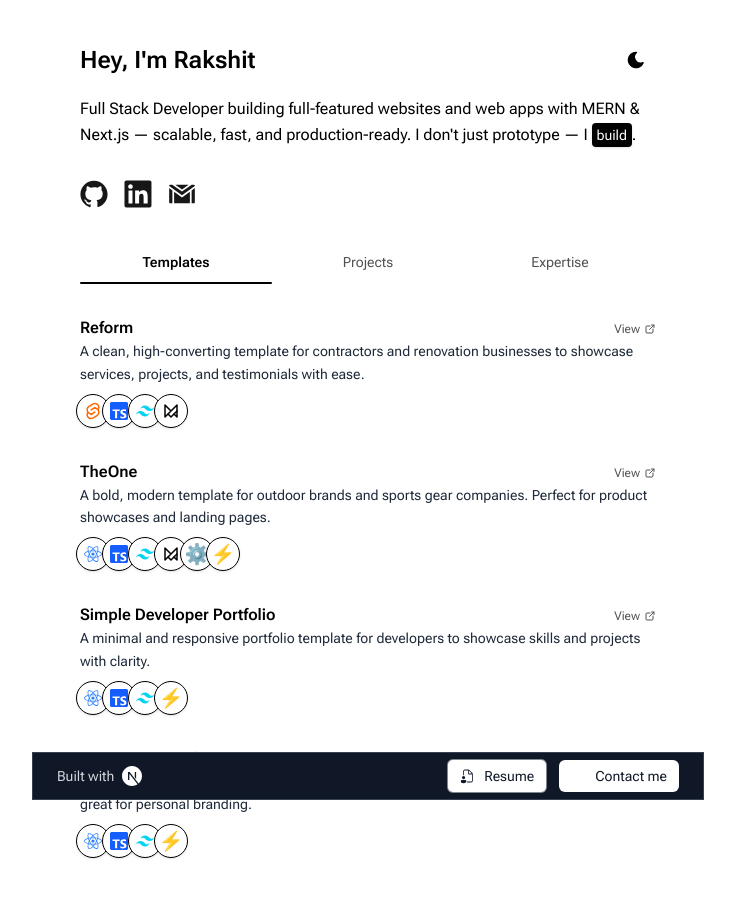
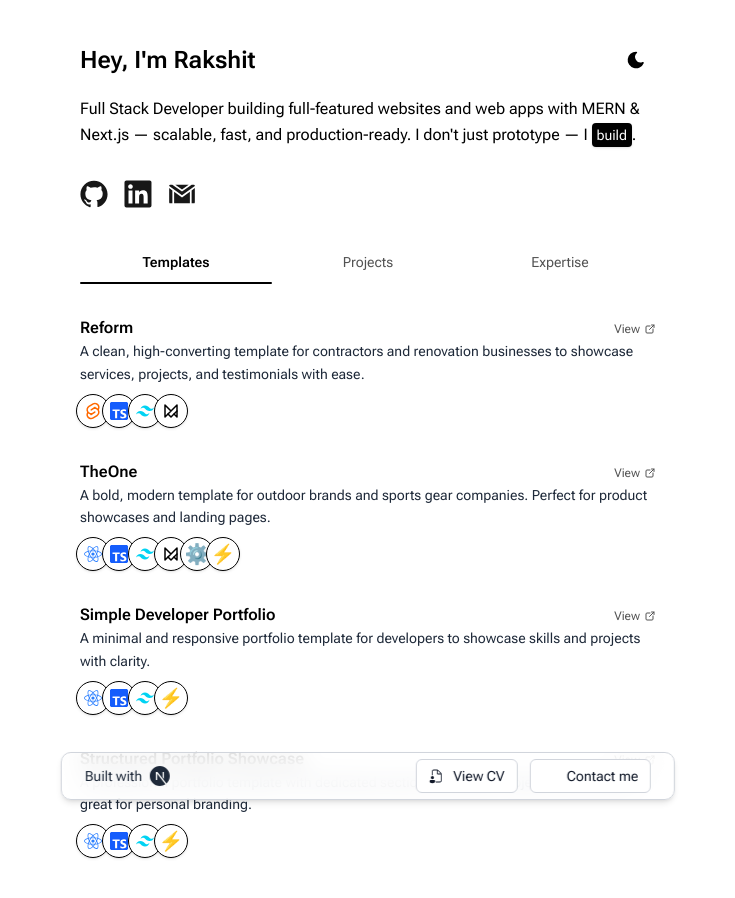
Before and after one commit to Rakshit-Rawat/Main-Portfolio, a Next.js app: page / in a window 1280 px wide. Shown: the top 898 px of the page, without its empty margins (272-1007 px from the left). Built offline with nearby package versions, Linux system fonts and the light colour scheme.

Commit message:
fix:Footer animation, add:CV

```diff
--- a/src/components/Home/Footer.tsx
+++ b/src/components/Home/Footer.tsx
@@ -1,134 +1,155 @@
 "use client";
 
+import React, { useLayoutEffect, useRef } from "react";
+import { Resume, ContactMe } from "@/constants/icons";
+import { SiNextdotjs } from "react-icons/si";
 import {
   motion,
   useScroll,
+  useTransform,
   useSpring,
-  useTransform,
-  useMotionValueEvent,
+  useMotionValue,
+  type MotionValue,
 } from "motion/react";
-import { useEffect, useMemo } from "react";
-import { Resume, ContactMe } from "@/constants/icons";
-import { SiNextdotjs } from "react-icons/si";
 
 interface FooterProps {
-  isFooterFixed: boolean;
+  isFooterFixed: boolean; // unused, kept for API compatibility
   footerRef: React.RefObject<HTMLDivElement | null>;
 }
 
 export default function Footer({ isFooterFixed, footerRef }: FooterProps) {
-  const { scrollY } = useScroll();
+  const { scrollYProgress } = useScroll();
+  const ZONE_START = 0.9;
 
-  // springs
-  const springCfg = useMemo(
-    () => ({ stiffness: 220, damping: 26, mass: 0.6 }),
-    []
-  );
-  const progress = useSpring(0, springCfg);
-
-  useMotionValueEvent(scrollY, "change", (v) => {
-    if (!isFooterFixed) return;
-    const p = Math.min(1, Math.max(0, v / 300));
-    progress.set(p);
+  // --- Short page detection: drive a target and smooth it with a single spring
+  const forceOpenTarget = useMotionValue(0);
+  const forceOpen = useSpring(forceOpenTarget, {
+    stiffness: 300,
+    damping: 32,
+    restDelta: 0.0008,
   });
 
-  useEffect(() => {
-    if (!isFooterFixed) progress.set(0);
-  }, [isFooterFixed, progress]);
+  const rafId = useRef<number | null>(null);
+  const lastShort = useRef<boolean | null>(null);
 
-  const y = useTransform(progress, [0, 1], [0, -10]);
-  const widthPct = useTransform(progress, [0, 1], [92, 85]);
-  const width = useTransform(widthPct, (v) => `${v}%`);
-  const boxShadow = useTransform(
-    progress,
-    [0, 0.07, 1],
-    ["none", "var(--shadow-ace)", "var(--shadow-ace)"]
-  );
+  useLayoutEffect(() => {
+    const root = document.documentElement;
 
-  const footerBottom = useSpring(isFooterFixed ? 16 : 0, springCfg);
-  const footerMaxWidth = useSpring(isFooterFixed ? 320 : 672, springCfg);
-  const footerBorderRadius = useSpring(isFooterFixed ? 24 : 0, springCfg);
+    const measure = () => {
+      const short = root.scrollHeight <= window.innerHeight + 1;
+      if (short !== lastShort.current) {
+        lastShort.current = short;
+        // set instantly; spring handles easing
+        forceOpenTarget.set(short ? 1 : 0);
+      }
+    };
 
-  useEffect(() => {
-    footerBottom.set(isFooterFixed ? 16 : 0);
-    footerMaxWidth.set(isFooterFixed ? 320 : 672);
-    footerBorderRadius.set(isFooterFixed ? 24 : 0);
-  }, [isFooterFixed, footerBottom, footerMaxWidth, footerBorderRadius]);
+    const onObserved = () => {
+      if (rafId.current != null) return;
+      rafId.current = requestAnimationFrame(() => {
+        rafId.current = null;
+        measure();
+      });
+    };
 
-  // label animation targets
-  const labelAnimate = (show: boolean) => ({
-    opacity: show ? 1 : 0,
-    maxWidth: show ? 80 : 0, // px; tweak if your label is longer
-    marginLeft: show ? 8 : 0,
+    measure();
+    const ro = new ResizeObserver(onObserved);
+    ro.observe(root);
+    window.addEventListener("resize", onObserved);
+    return () => {
+      ro.disconnect();
+      window.removeEventListener("resize", onObserved);
+      if (rafId.current != null) cancelAnimationFrame(rafId.current);
+    };
+  }, [forceOpenTarget]);
+
+  // --- Blend scroll with forceOpen without multi-input overloads
+  // prog = lerp(scrollYProgress, 1, forceOpen)
+  const blended: MotionValue<number> = useTransform(() => {
+    const p = scrollYProgress.get();
+    const f = forceOpen.get();
+    return p * (1 - f) + f;
   });
+
+  // Single global smoothing so tab switches & short pages feel seamless
+  const prog = useSpring(blended, {
+    stiffness: 280,
+    damping: 30,
+    restDelta: 0.0008,
+  });
+
+  // --- Map the ONE driver to all visuals (no extra springs)
+  const y = useTransform(prog, [ZONE_START, 1], [-16, 0]);
+  const widthPct = useTransform(prog, [ZONE_START, 1], [60, 80]);
+  const widthCss = useTransform(widthPct, (v) => `${v}%`);
+  const radius = useTransform(prog, [ZONE_START, 1], [16, 10]);
 
   return (
     <motion.footer
-      initial={{ scaleY: 0, opacity: 0 }}
-      animate={{ scaleY: 1, opacity: 1 }}
-      transition={{ duration: 0.6, ease: [0.25, 0.1, 0.25, 1] }}
-      ref={footerRef}
-      style={{
-        y: isFooterFixed ? y : 0,
-        width: isFooterFixed ? width : "100%",
-        boxShadow: isFooterFixed ? boxShadow : "none",
-        bottom: footerBottom,
-        maxWidth: footerMaxWidth,
-        borderRadius: footerBorderRadius,
-        willChange: "transform, width, box-shadow",
-        transformOrigin: "bottom",
+      initial={{ opacity: 0, x: -100 }}
+      animate={{
+        opacity: 1,
+        x: 0,
+        transition: { ease: [0.22, 1, 0.36, 1], duration: 0.3 },
       }}
-      className="fixed z-50 h-12 left-1/2 -translate-x-1/2 transform-gpu bg-gray-900 dark:bg-gray-800 border border-gray-700 dark:border-gray-600"
+      ref={footerRef as React.RefObject<HTMLDivElement>}
+      className="fixed bottom-0 inset-x-0 z-50 mx-auto w-full max-w-3xl px-0 transform-gpu"
+      style={{ y, transformOrigin: "bottom center" }}
     >
-      <div className="flex h-full items-center justify-between gap-3 px-4 sm:px-6 text-sm">
-        {/* Left: credit */}
-        <div className="flex items-center gap-2 text-gray-300">
+      <div className="relative h-12">
+        {/* BACKGROUND PILL */}
+        <motion.div
+          aria-hidden
+          className="absolute inset-y-0 left-1/2 -translate-x-1/2
+                     rounded-2xl border shadow-md
+                     bg-white/80 dark:bg-gray-900/80
+                     border-gray-300 dark:border-gray-700
+                     backdrop-blur-md backdrop-saturate-150
+                     will-change-[width,transform,border-radius]"
+          style={{ width: widthCss, borderRadius: radius }}
+        />
+
+        {/* CONTENT PILL */}
+        <motion.div
+          className="absolute inset-y-0 left-1/2 -translate-x-1/2
+                     flex items-center justify-between gap-3 px-4 sm:px-6 text-sm
+                     rounded-2xl text-gray-800 dark:text-gray-200
+                     will-change-[width,transform,border-radius]"
+          style={{ width: widthCss, borderRadius: radius, overflow: "hidden" }}
+        >
+          <div className="flex items-center gap-2">
             <span>Built with</span>
-          <SiNextdotjs className="text-xl text-white" aria-hidden />
+            <SiNextdotjs className="text-xl" aria-hidden />
           </div>
 
-        {/* Right: same two buttons always mounted; labels animate in/out */}
           <div className="flex items-center gap-3">
-          {/* Resume */}
             <a
-            href="/Rakshit_Rawat_Resume.pdf"
+              href="/Rakshit_Rawat.pdf"
               target="_blank"
               rel="noopener noreferrer"
-            className="inline-flex items-center rounded-md border border-gray-600/70 bg-white px-3 py-1.5 text-gray-900 hover:bg-gray-100 hover:border-gray-500 transition-colors"
+              className="inline-flex items-center rounded-md border border-gray-300 dark:border-gray-600
+                         bg-white dark:bg-gray-800 text-gray-900 dark:text-gray-100
+                         px-3 py-1.5 hover:bg-gray-50 dark:hover:bg-gray-700 transition-colors"
               aria-label="Resume"
               title="Resume"
             >
               <Resume className="h-4 w-4" />
-            {/* label wrapper: overflow-hidden so width can collapse cleanly */}
-            <motion.span
-              className="overflow-hidden inline-block"
-              initial={false}
-              animate={labelAnimate(!isFooterFixed)} // show label when docked
-              transition={{ duration: 0.2, ease: [0.25, 0.1, 0.25, 1] }}
-            >
-              {/* Real text goes inside so we don't shift layout when hidden */}
-              <span className="whitespace-nowrap">Resume</span>
-            </motion.span>
+              <span className="ml-2 whitespace-nowrap">View CV</span>
             </a>
 
-          {/* Contact me */}
             <a
               href="mailto:rakshit@example.com"
-            className="inline-flex items-center rounded-md bg-white text-gray-900 px-3 py-1.5 hover:bg-gray-100 transition-colors"
+              className="inline-flex items-center rounded-md border border-gray-300 dark:border-gray-600
+                         bg-white dark:bg-gray-800 text-gray-900 dark:text-gray-100
+                         px-3 py-1.5 hover:bg-gray-50 dark:hover:bg-gray-700 transition-colors"
               aria-label="Contact me"
               title="Contact me"
             >
               <ContactMe className="h-4 w-4" />
-            <motion.span
-              className="overflow-hidden inline-block"
-              initial={false}
-              animate={labelAnimate(!isFooterFixed)}
-              transition={{ duration: 0.2, ease: [0.25, 0.1, 0.25, 1] }}
-            >
-              <span className="whitespace-nowrap">Contact me</span>
-            </motion.span>
+              <span className="ml-2 whitespace-nowrap">Contact me</span>
             </a>
           </div>
+        </motion.div>
       </div>
     </motion.footer>
   );
```
Also changed, not shown: 1 other file (tests, documents, lock files or other folders). Lines whose indentation alone changed are shown as unchanged.
